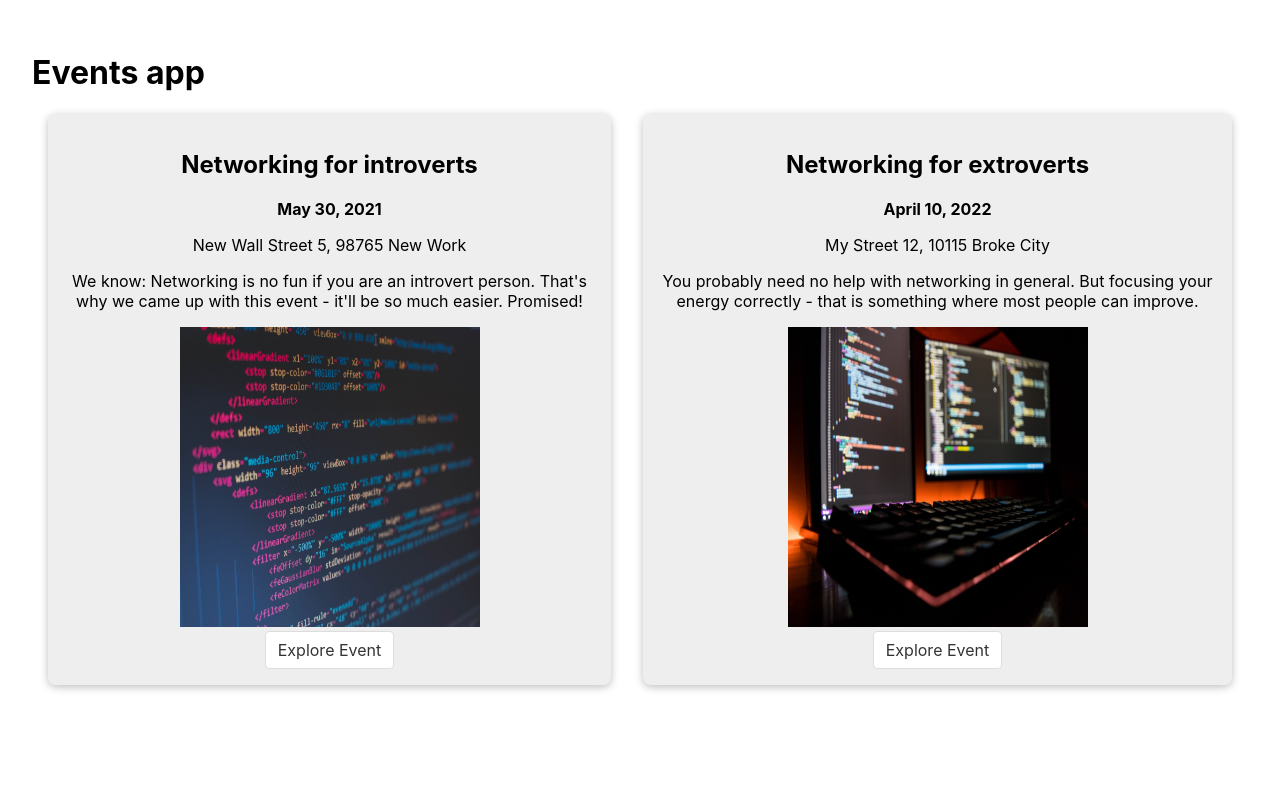
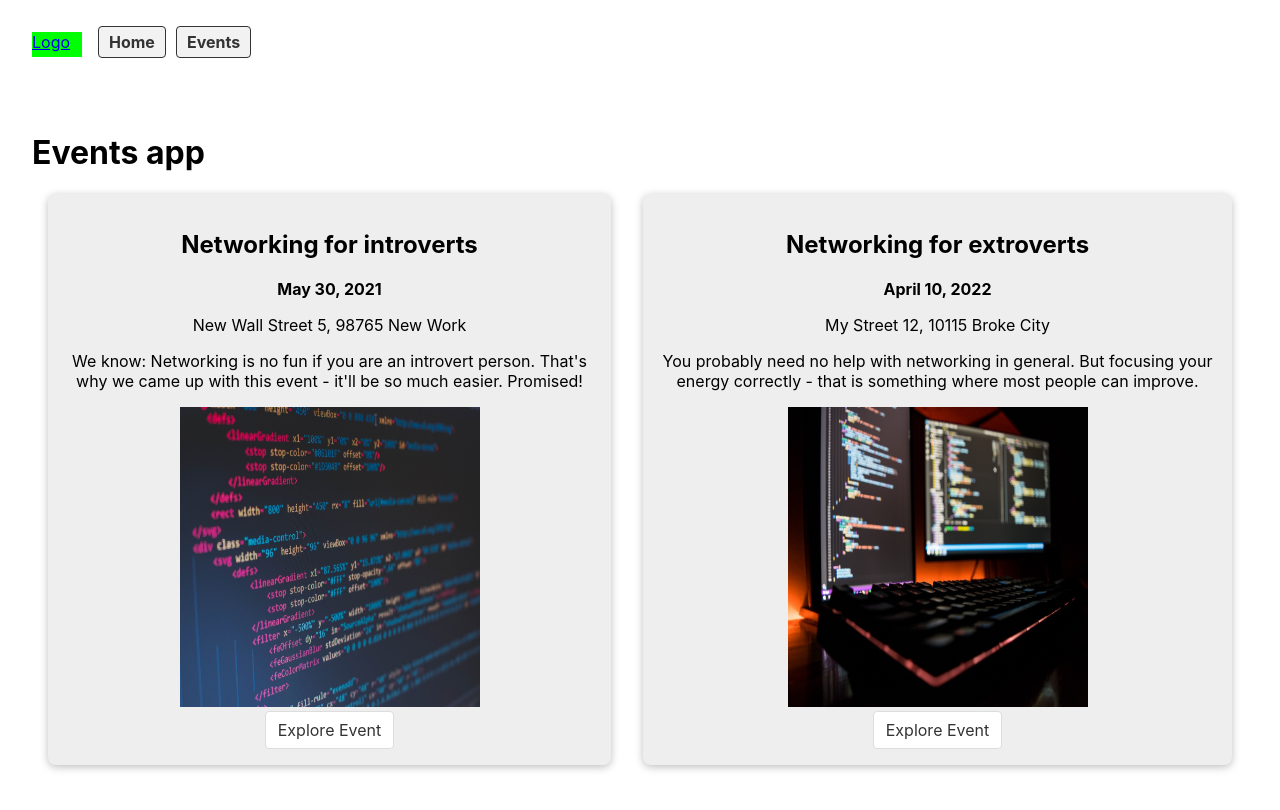
Before and after one commit to mrosati84/Next.js-course, a Next.js app: page / in a window 1280 px wide. Shown: the top 810 px of the page. Built offline with nearby package versions, Linux system fonts and the light colour scheme.

Commit message:
add layout

```diff
--- /dev/null
+++ b/components/ui/Layout.js
@@ -0,0 +1,13 @@
+import { Main } from "next/document";
+import MainNavigation from "./MainNavigation";
+
+function Layout(props) {
+  return (
+    <main>
+      <MainNavigation />
+      {props.children}
+    </main>
+  );
+}
+
+export default Layout;
--- /dev/null
+++ b/components/ui/MainNavigation.js
@@ -0,0 +1,24 @@
+import Link from "next/link";
+import classes from "./MainNavigation.module.scss";
+
+function MainNavigation() {
+  return (
+    <section className={classes.topbar}>
+      <div className={classes.logo}>
+        <Link href={"/"}>Logo</Link>
+      </div>
+      <nav>
+        <ul className={classes.mainnav}>
+          <li>
+            <Link href={"/"}>Home</Link>
+          </li>
+          <li>
+            <Link href={"/events"}>Events</Link>
+          </li>
+        </ul>
+      </nav>
+    </section>
+  );
+}
+
+export default MainNavigation;
--- /dev/null
+++ b/components/ui/MainNavigation.module.scss
@@ -0,0 +1,32 @@
+.topbar {
+  height: 5em;
+  display: flex;
+}
+
+.logo {
+  width: 50px;
+  height: 25px;
+  background-color: lime;
+}
+
+.mainnav {
+  display: flex;
+  list-style-type: none;
+  margin: 0;
+  padding: 0;
+  margin-left: 1em;
+
+  li {
+    margin-right: 10px;
+
+    a {
+      text-decoration: none;
+      color: #333;
+      font-weight: bold;
+      padding: 5px 10px;
+      border: 1px solid #333;
+      border-radius: 4px;
+      background-color: #f2f2f2;
+    }
+  }
+}
--- a/pages/_app.js
+++ b/pages/_app.js
@@ -1,7 +1,12 @@
-import '../styles/globals.css'
+import "../styles/globals.css";
+import Layout from "../components/ui/Layout";
 
 function MyApp({ Component, pageProps }) {
-  return <Component {...pageProps} />
+  return (
+    <Layout>
+      <Component {...pageProps} />
+    </Layout>
+  );
 }
 
-export default MyApp
+export default MyApp;
--- a/pages/events/[eventid].js
+++ b/pages/events/[eventid].js
@@ -16,13 +16,13 @@ function EventPage() {
   }
 
   return (
-    <Fragment>
+    <div>
       <EventBanner event={event} />
       <EventLogistics event={event} />
       <EventContent>
         <p>{event.description}</p>
       </EventContent>
-    </Fragment>
+    </div>
   );
 }
 
--- a/pages/events/index.js
+++ b/pages/events/index.js
@@ -1,5 +1,9 @@
 function EventsPage() {
-  return <h1>Events Page</h1>;
+  return (
+    <div>
+      <h1>Events Page</h1>
+    </div>
+  );
 }
 
 export default EventsPage;
--- a/pages/index.js
+++ b/pages/index.js
@@ -6,10 +6,10 @@ function HomePage() {
   const featuredEvents = getFeaturedEvents();
 
   return (
-    <main>
+    <div>
       <h1>Events app</h1>
       <EventList events={featuredEvents} />
-    </main>
+    </div>
   );
 }
 
```
Also changed, not shown: components/events/detail-page/EventBanner.module.scss (+17 -13 lines).
